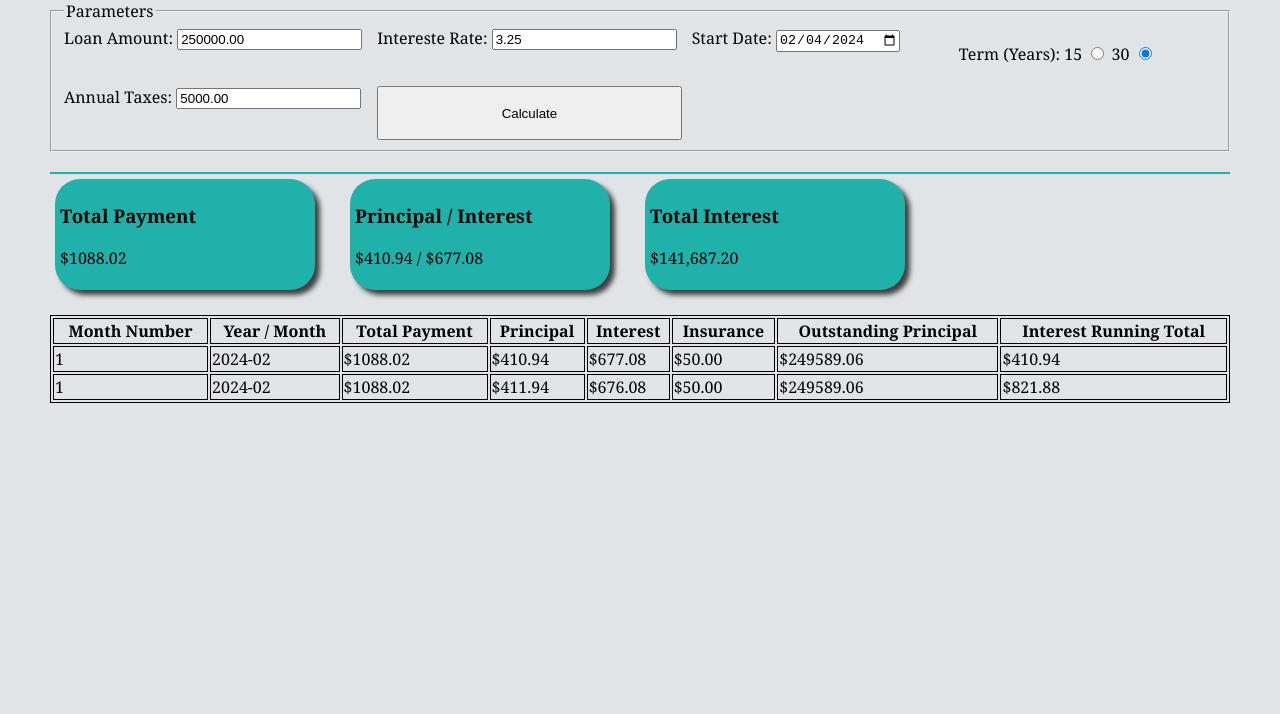
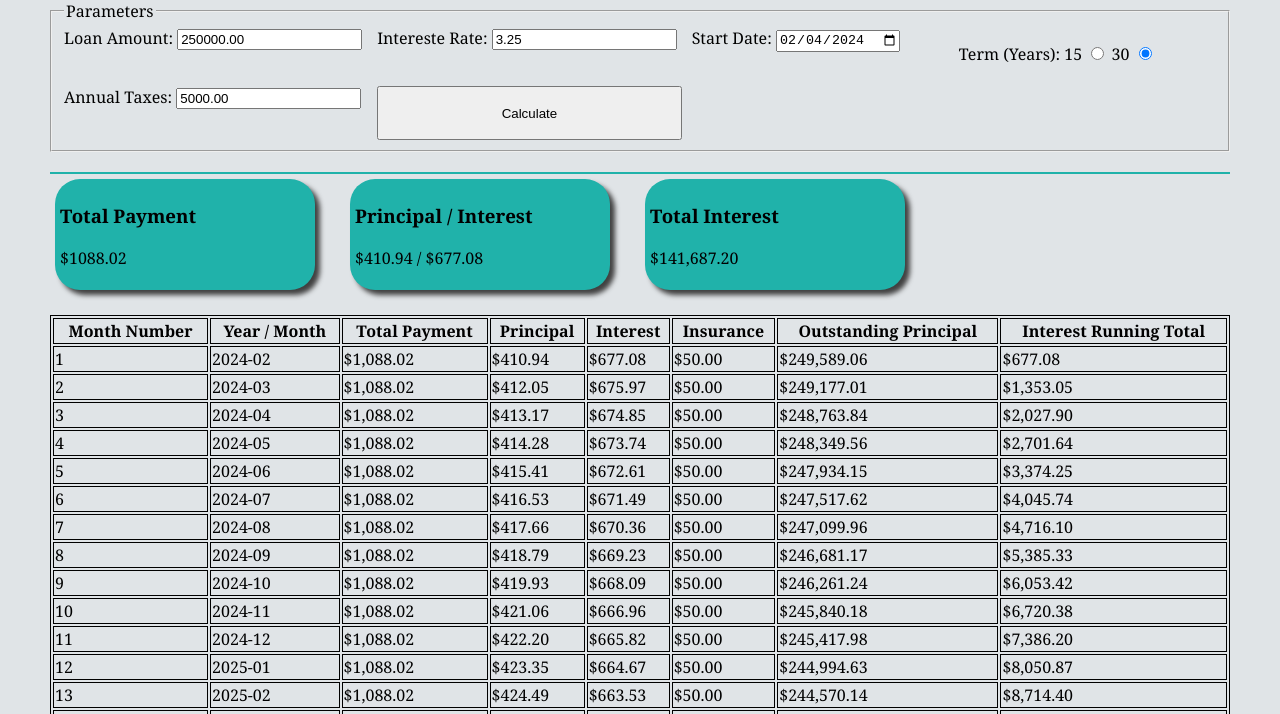
Before and after one commit to tenbackdev/MortgagePaymentCalculator, a plain HTML site: page index.html in a window 1280 px wide. Both pictures are taken after a click on the button "Calculate". Shown: the part 86-800 px from the top of the page. Drawn offline with Linux system fonts and the light colour scheme.

Commit message:
Creating Table Rows For Each Payment

```diff
--- a/index.html
+++ b/index.html
@@ -74,7 +74,8 @@
             <!--Maturity-->
         </div>
         <div class="section" id="details">
-            <table>
+            <table id="tablePaymentDetails">
+                <thead>
                     <tr>
                         <th>Month Number</th>
                         <th>Year / Month</th>
@@ -85,26 +86,7 @@
                         <th>Outstanding Principal</th>
                         <th>Interest Running Total</th>
                     </tr>
-                <tr>
-                    <td>1</td>
-                    <td>2024-02</td>
-                    <td>$1088.02</td>
-                    <td>$410.94</td>
-                    <td>$677.08</td>
-                    <td>$50.00</td>
-                    <td>$249589.06</td>
-                    <td>$410.94</td>
-                </tr>
-                <tr>
-                    <td>1</td>
-                    <td>2024-02</td>
-                    <td>$1088.02</td>
-                    <td>$411.94</td>
-                    <td>$676.08</td>
-                    <td>$50.00</td>
-                    <td>$249589.06</td>
-                    <td>$821.88</td>
-                </tr>
+                </thead>
                 <!--Table of Monthly Detail-->
                     <!--Month Number-->
                     <!--Year / Month-->
--- a/js/script.js
+++ b/js/script.js
@@ -1,13 +1,21 @@
 class Mortgage {
     constructor(interestRate, startDate, principal) {
         this.interestRateBps = interestRate * 100;
-        this.startDate = startDate;
+        this.startDate = new Date(startDate);
         this.principalCents = principal * 100; //Is there a way to DRY this up?
         this.termMonths = 360; //How do you make this default to Null?
     }
 
     formatDollarsAndCents(myNumber) {
         return myNumber.toLocaleString('en-US', {style: 'currency', currency: 'USD'});
+    }
+
+    formatPaymentMonth(paymentDate) {
+        var curDate = new Date(paymentDate)
+            , month = '' + (curDate.getMonth() + 1)
+            , year = curDate.getFullYear();
+
+        return [year, month.length < 2 ? '0' + month : month].join('-');
     }
 
     getTotalInterest() {
@@ -70,7 +78,8 @@ class Mortgage {
         let minPrincIntPaymentCents = this.getPrincipalAndInterest() * 100;
         let monthNumber = 0;
         let interestRunningTotalCents = 0;
-        let curInterestCents, curPrincipalCents;
+        let curInterestCents, curPrincipalCents, curPrincipalInterestCents;
+        let htmlInnerText = '';
         console.log(`OPC: ${outstandingPrincipalCents}, MPIP: ${minPrincIntPaymentCents}`)
 
         while (outstandingPrincipalCents > 0) {
@@ -78,19 +87,37 @@ class Mortgage {
             curInterestCents = Math.round(outstandingPrincipalCents * (this.interestRateBps / (12 * 10000)), 0);
 
             //handle final payment scenario where total payment may be less than the minimum payment
+            if (outstandingPrincipalCents >= minPrincIntPaymentCents) {
+                curPrincipalCents = minPrincIntPaymentCents - curInterestCents;
+                curPrincipalInterestCents = minPrincIntPaymentCents;
+            } else {
+                curPrincipalCents = outstandingPrincipalCents;
+                curPrincipalInterestCents = outstandingPrincipalCents + curInterestCents;
+            }
 
-            curPrincipalCents = minPrincIntPaymentCents - curInterestCents;
             interestRunningTotalCents += curInterestCents;
             outstandingPrincipalCents -= curPrincipalCents;
-            console.log(`MN: ${monthNumber}, MPIPC: ${minPrincIntPaymentCents}, CIC: ${curInterestCents}, CPC: ${curPrincipalCents}`)
-            console.log(`IRTC: ${interestRunningTotalCents}, OPC: ${outstandingPrincipalCents}`);
+            //console.log(`MN: ${monthNumber}, MPIPC: ${minPrincIntPaymentCents}, CIC: ${curInterestCents}, CPC: ${curPrincipalCents}`)
+            //console.log(`IRTC: ${interestRunningTotalCents}, OPC: ${outstandingPrincipalCents}`);
 
-            //work to add these data points to the HTML table
+            //work to add these to final list of rows of html to be returned.
+            htmlInnerText += `<tr>
+                <td>${monthNumber}</td>
+                <td>${this.formatPaymentMonth(new Date(this.startDate.setMonth(this.startDate.getMonth() + (monthNumber === 1 ? 0 : 1))))}</td>
+                <td>${this.formatDollarsAndCents(curPrincipalInterestCents / 100)}</td>
+                <td>${this.formatDollarsAndCents(curPrincipalCents / 100)}</td>
+                <td>${this.formatDollarsAndCents(curInterestCents / 100)}</td>
+                <td>$50.00</td>
+                <td>${this.formatDollarsAndCents(outstandingPrincipalCents / 100)}</td>
+                <td>${this.formatDollarsAndCents(interestRunningTotalCents / 100)}</td>
+            </tr>`;
 
-            if(monthNumber === 3) {
-                break;
-            }
+            //if(monthNumber === 3) {
+            //    break;
+            //}
         }
+
+        return htmlInnerText;
     }
 
     toString() {
@@ -110,7 +137,8 @@ const annualTaxesField = document.getElementById("taxesInput");
 const buttonCalc = document.getElementById("calculateButton");
 const summaryTotalPayment = document.querySelector("#summaryTotalPayment p");
 const summaryPrincipalInterest = document.querySelector("#summaryPrincipalInterest p")
-const summaryTotalInterest = document.querySelector("#summaryTotalInterest p")
+const summaryTotalInterest = document.querySelector("#summaryTotalInterest p");
+const tablePaymentDetails = document.getElementById('tablePaymentDetails');
 
 //Adding Callbacks
 intertestRateField.addEventListener('change', changeInterestRate)
@@ -138,7 +166,9 @@ function calculateMortgage() {
     let pni = myMortgage.getPrincipalAndInterestSplit();
     summaryPrincipalInterest.innerText = `\$${pni[0]} / \$${pni[1]}`
     //console.log(myMortgage.getPrincipalAndInterestSplit());
-    myMortgage.calculateMortageDetail();
+    //console.log(myMortgage.calculateMortageDetail());
+    //console.log(tablePaymentDetails);
+    tablePaymentDetails.innerHTML += myMortgage.calculateMortageDetail();
 }
 
 document.addEventListener('DOMContentLoaded', function(){
```
Lines whose indentation alone changed are shown as unchanged.
